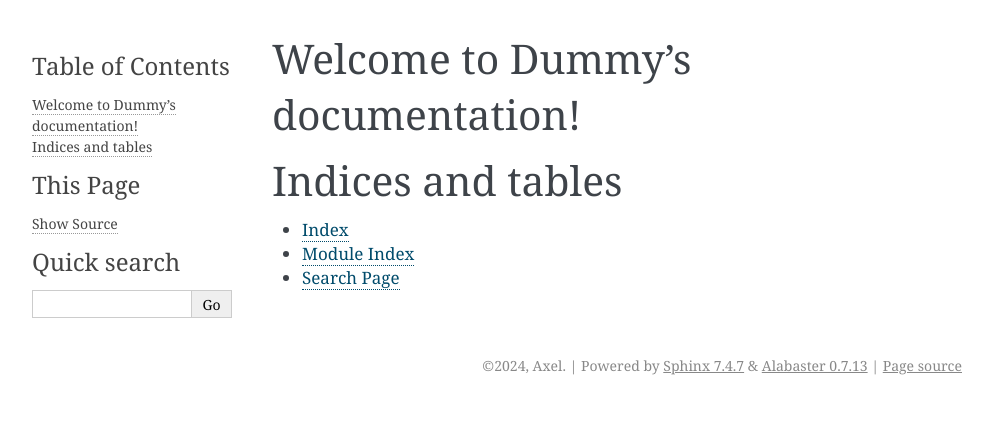
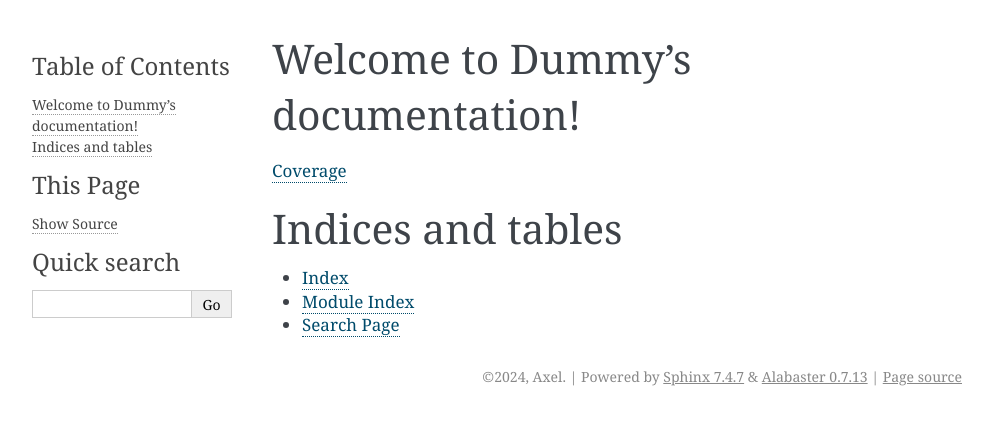
Before and after one commit to axeldinh/test_ci, a Sphinx documentation site: the page built from docs/source/index.rst, in a window 1280 px wide. Shown: the top 425 px of the page, without its empty margins (148-1141 px from the left). Built offline with Sphinx 7.4.7, drawn with Linux system fonts in a browser that asks for light colours.

Commit message:
add coverage

```diff
--- a/docs/source/index.rst
+++ b/docs/source/index.rst
@@ -10,7 +10,7 @@ Welcome to Dummy's documentation!
    :maxdepth: 2
    :caption: Contents:
 
-
+`Coverage <_static/htmlcov/index.html>`_
 
 Indices and tables
 ==================
```
Also changed, not shown: 1 other file.
